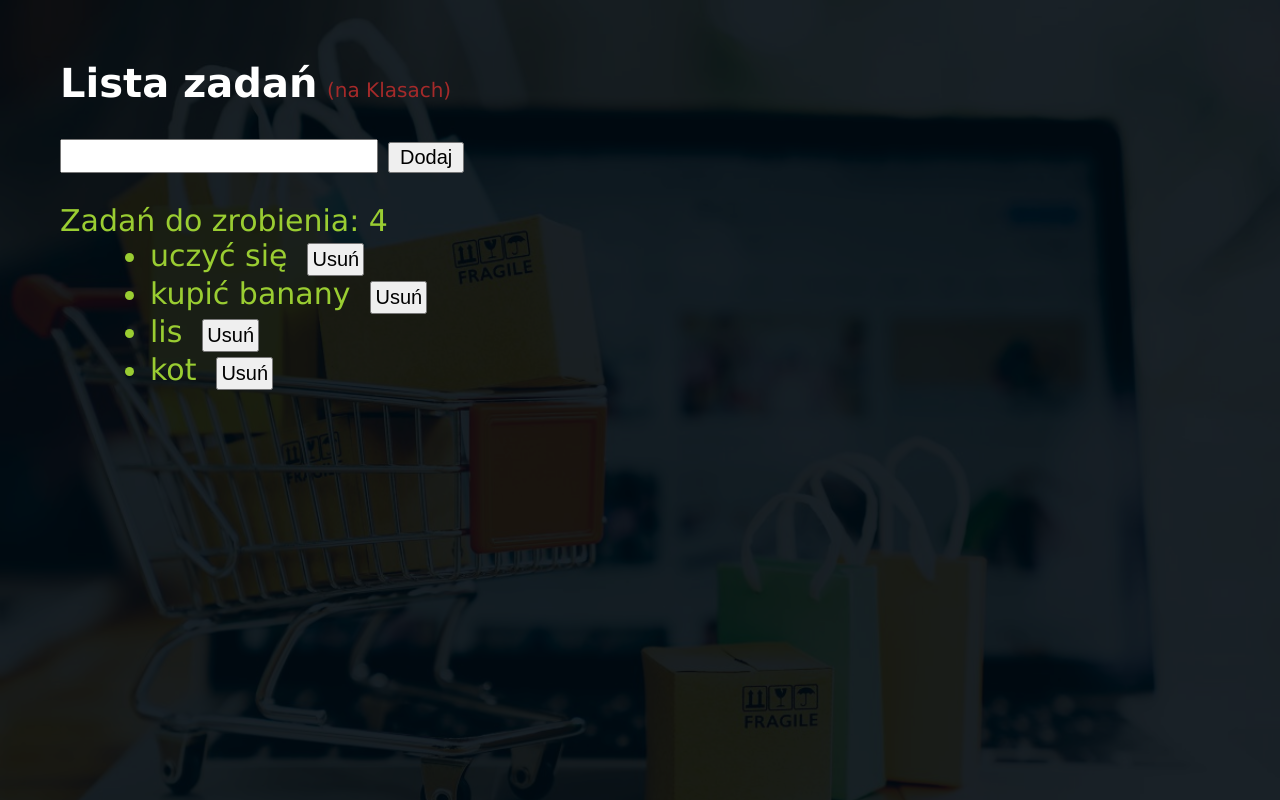
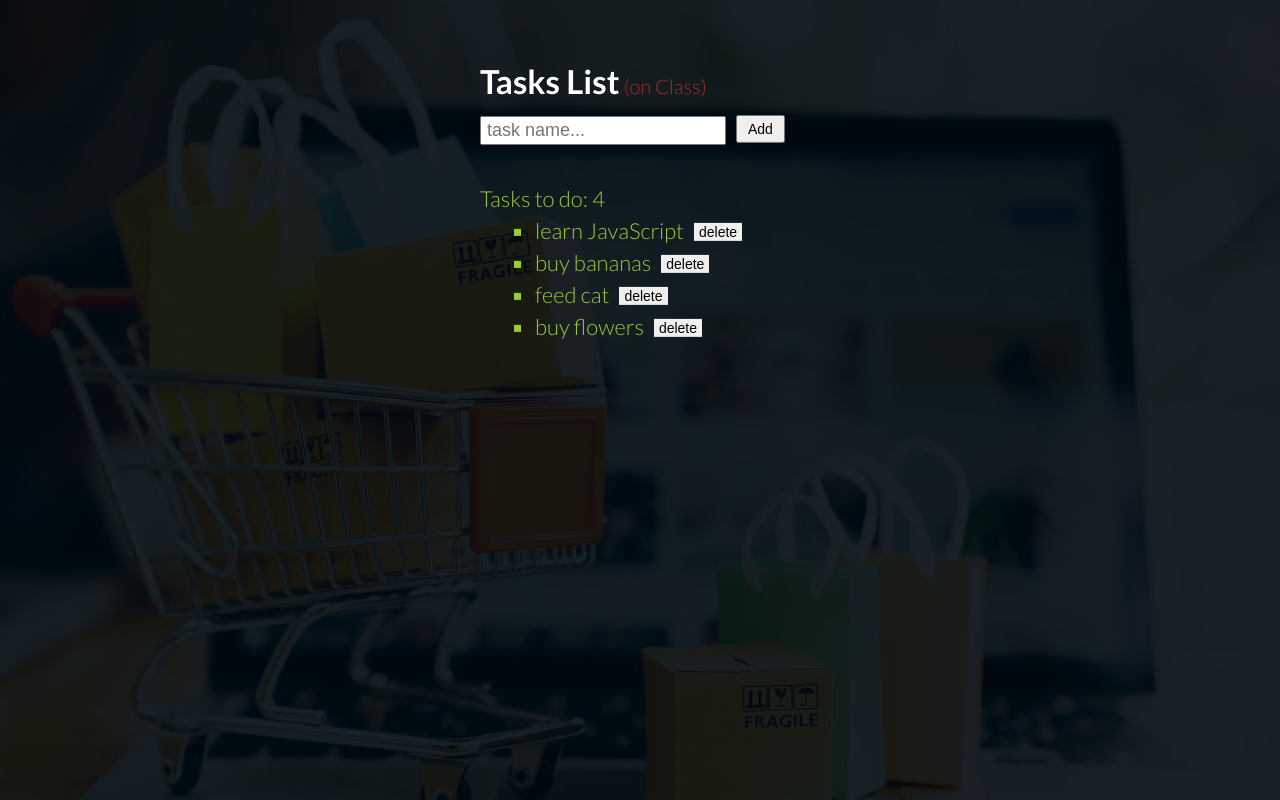
Before and after one commit to artur-IT/To_Do_List-Class, a plain HTML site: page index.html in a window 1280 px wide. Drawn offline with Linux system fonts and the light colour scheme.

Commit message:
fix language to EN, small refactorize half project

```diff
--- a/Search.js
+++ b/Search.js
@@ -8,7 +8,6 @@ class Search {
       let i = item.target.value;
       this.letterArr = show.taskList.filter((el) => el.includes(i));
       this.span.textContent = this.letterArr.length;
-      // this.letterArr.forEach((el) => console.log(el)); // show search position
 
       //  show in DOM
       for (let i = 0; i < this.letterArr.length; i++) {
@@ -18,7 +17,7 @@ class Search {
         this.li.textContent = this.letterArr[i];
         this.delButton = document.createElement("button");
         this.li.appendChild(this.delButton);
-        this.delButton.textContent = "Usuń";
+        this.delButton.textContent = "delete";
         this.delButton.classList.add("delete");
       }
       remove.deleteTask();
--- a/Show.js
+++ b/Show.js
@@ -1,7 +1,6 @@
 class Show {
-  // każda nowa instancja będzie zawierać to co w konstruktorze
   constructor() {
-    this.taskList = ["uczyć się", "kupić banany", "lis", "kot"];
+    this.taskList = ["learn JavaScript", "buy bananas", "feed cat", "buy flowers"];
     this.ul = document.querySelector("ul");
     this.span = document.querySelector("#count");
   }
@@ -14,7 +13,7 @@ class Show {
       this.li.textContent = this.taskList[i];
       this.delButton = document.createElement("button");
       this.li.appendChild(this.delButton);
-      this.delButton.textContent = "Usuń";
+      this.delButton.textContent = "delete";
       this.delButton.classList.add("delete");
       this.span.textContent = this.taskList.length;
     }
--- a/index.html
+++ b/index.html
@@ -1,65 +1,23 @@
 <!DOCTYPE html>
-<html lang="pl">
+<html lang="en">
   <head>
     <meta charset="UTF-8" />
     <meta http-equiv="X-UA-Compatible" content="IE=edge" />
     <meta name="viewport" content="width=device-width, initial-scale=1.0" />
-    <title>To Do Lista - na Klasach!</title>
-    <!-- To Do List on Class -->
+    <link rel="stylesheet" href="style.css">
+    <link rel="preconnect" href="https://fonts.googleapis.com" />
+    <link href="https://fonts.googleapis.com/css2?family=Lato:wght@300;700&display=swap" rel="stylesheet" />
+    <title>To Do Lista (on Class)</title>
   </head>
-  <style>
-    body {
-      margin: 0;
-      padding: 0;
-      font-size: 30px;
-      background-image: url("shopping.jpg");
-      background-size: cover;
-      background-repeat: no-repeat;
-      color: yellowgreen;
-      font-family: "Lucida Sans Unicode", "Lucida Sans", sans-serif;
-    }
-    #bgc {
-      background-color: rgba(0, 9, 16, 0.9);
-      width: 100vw;
-      height: 100vh;
-    }
-    section {
-      padding-top: 60px;
-      padding-left: 60px;
-    }
-    h1 {
-      font-size: 40px;
-      color: #fff;
-      display: inline;
-    }
-    #class {
-      color: brown;
-      font-size: 20px;
-    }
-    input {
-      font-size: 24px;
-    }
-    button.add {
-      margin: 0 10px;
-      padding: 2px 10px;
-      font-size: 20px;
-    }
-    button.delete {
-      margin-left: 20px;
-      font-size: 20px;
-      padding: 3px;
-    }
-    ul {
-      margin: 0px;
-    }
-  </style>
   <body>
     <div id="bgc">
       <section>
-        <h1>Lista zadań</h1>
-        <span id="class"> (na Klasach)</span>
-        <p><input type="text" /><button class="add">Dodaj</button></p>
-        <span> Zadań do zrobienia: </span><span id="count"></span>
+        <h1>Tasks List</h1>
+        <span id="class"> (on Class)</span>
+      </br>
+        <input type="text" placeholder="task name..." /><button class="add">Add</button>
+          <br>
+        <span>Tasks to do: </span><span id="count"></span>
         <ul></ul>
       </section>
     </div>
--- /dev/null
+++ b/style.css
@@ -0,0 +1,72 @@
+body {
+  margin: 0;
+  padding: 0;
+  font-size: 22px;
+  background-image: url("shopping.jpg");
+  background-size: cover;
+  background-repeat: no-repeat;
+  color: yellowgreen;
+  font-family: "Lato", sans-serif;
+}
+#bgc {
+  background-color: rgba(0, 9, 16, 0.9);
+  width: 100vw;
+  min-height: 100vh;
+  height: auto;
+}
+section {
+  padding-top: 30px;
+  padding-left: 20px;
+}
+h1 {
+  color: #fff;
+  display: inline;
+}
+#class {
+  color: brown;
+  font-size: 20px;
+}
+input {
+  margin: 15px 0 40px 0;
+  font-size: 18px;
+  padding: 2px 5px;
+}
+button.add {
+  margin: 0 10px;
+  padding: 4px 10px;
+  font-size: 14px;
+  vertical-align: calc(15%);
+  cursor: pointer;
+}
+button.delete {
+  vertical-align: calc(10%);
+  margin-left: 10px;
+  font-size: 14px;
+  padding: 1px 5px;
+  cursor: pointer;
+  border: none;
+  transition: 0.3s;
+}
+button:hover {
+  color: #fff;
+  background-color: yellowgreen;
+}
+ul {
+  list-style-type: square;
+  padding-inline-start: 5px;
+  margin: 0;
+}
+li {
+  padding-top: 5px;
+}
+
+@media (min-width: 1000px) and (orientation: landscape) {
+  section {
+    padding-left: 0;
+    max-width: 50vw;
+    transform: translate(75%, 10%);
+  }
+  ul {
+    max-width: 40vw;
+  }
+}
```
